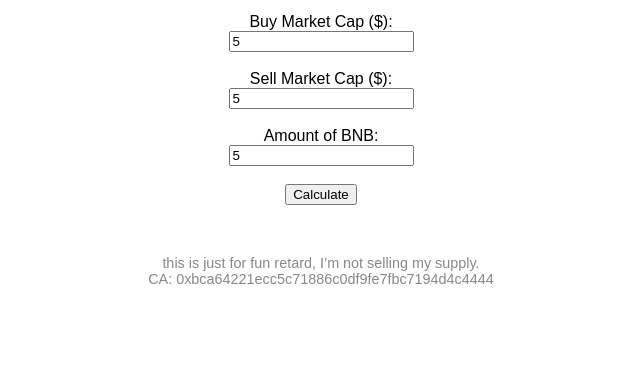
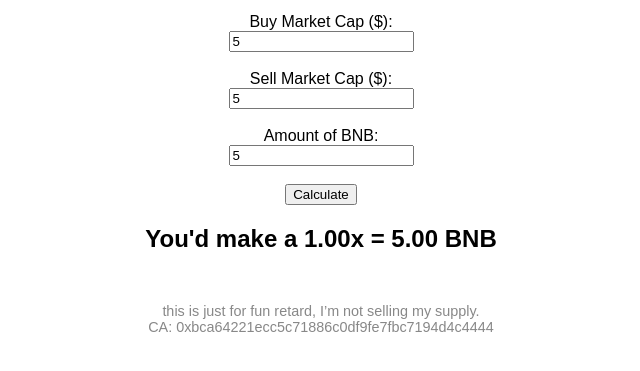
Before and after one commit to jr2220/Jr2220.github.io, a plain HTML site: page index.html in a window 1280 px wide. Both pictures are taken after typing "5", "5", "5" into the empty fields and a click on the button "Calculate". Shown: the part 159-530 px from the top of the page, without its empty margins (319-959 px from the left). Drawn offline with Linux system fonts and the light colour scheme.

Commit message:
Update index.html

```diff
--- a/index.html
+++ b/index.html
@@ -31,19 +31,18 @@
   function calculate() {
     const buyCap = parseFloat(document.getElementById('buyCap').value);
     const sellCap = parseFloat(document.getElementById('sellCap').value);
-      const sol = parseFloat(document.getElementById('solAmount').value);
+    const bnb = parseFloat(document.getElementById('solAmount').value);
 
-      if (!buyCap || !sellCap || !sol || buyCap <= 0 || sellCap <= 0 || sol <= 0) {
+    if (!buyCap || !sellCap || !bnb || buyCap <= 0 || sellCap <= 0 || bnb <= 0) {
       document.getElementById('result').textContent = "Please enter valid numbers.";
       return;
     }
 
-      const bnb = parseFloat(document.getElementById('solAmount').value);
-      // ...
+    const multiple = sellCap / buyCap;
     const returnBnb = bnb * multiple;
 
     document.getElementById('result').textContent =
-        `You'd make a ${multiple.toFixed(2)}x = ${returnSol.toFixed(2)} SOL`;
+      `You'd make a ${multiple.toFixed(2)}x = ${returnBnb.toFixed(2)} BNB`;
   }
 </script>
   <footer style="margin-top: 50px; font-size: 0.9em; color: #888;">
```
Lines whose indentation alone changed are shown as unchanged.
